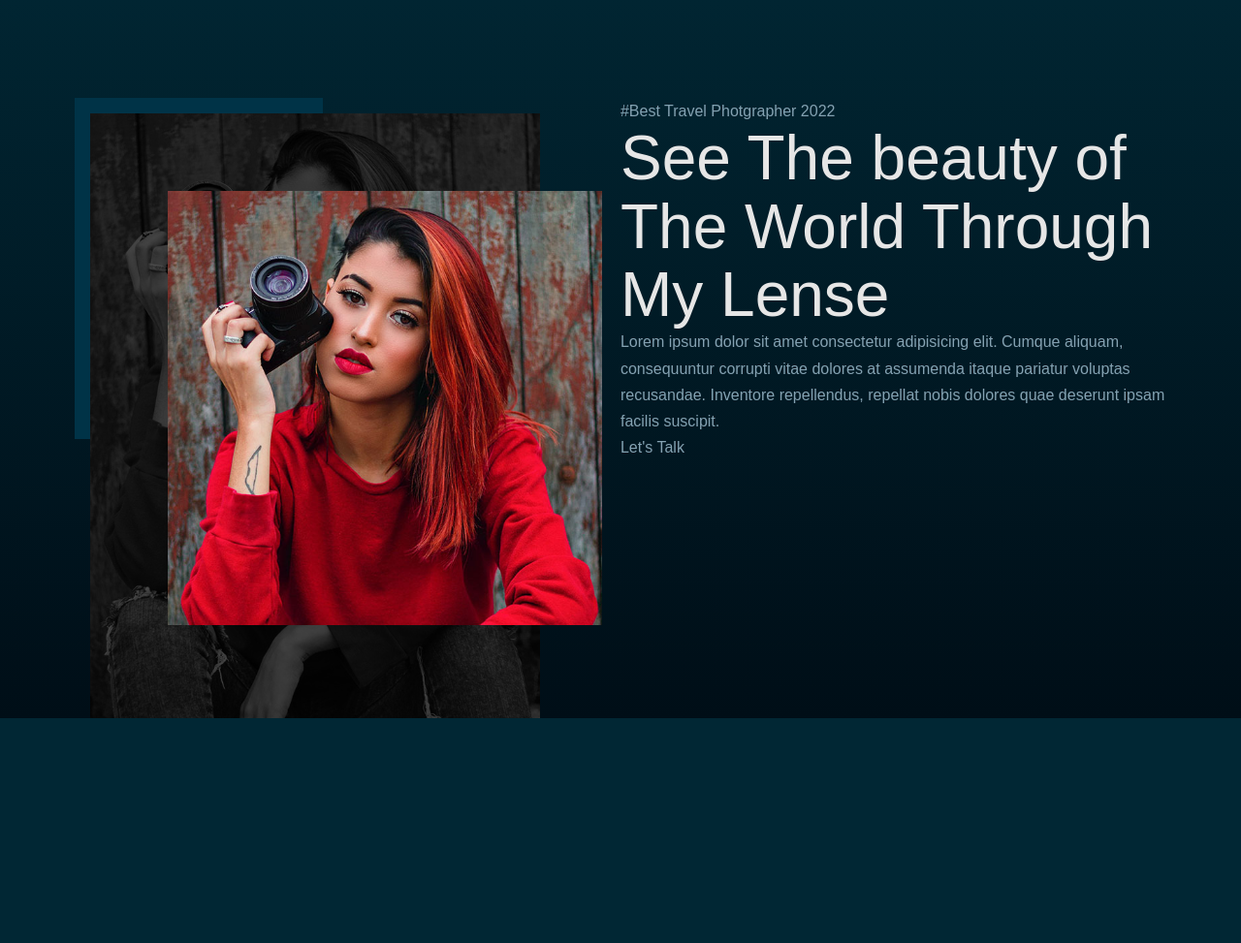
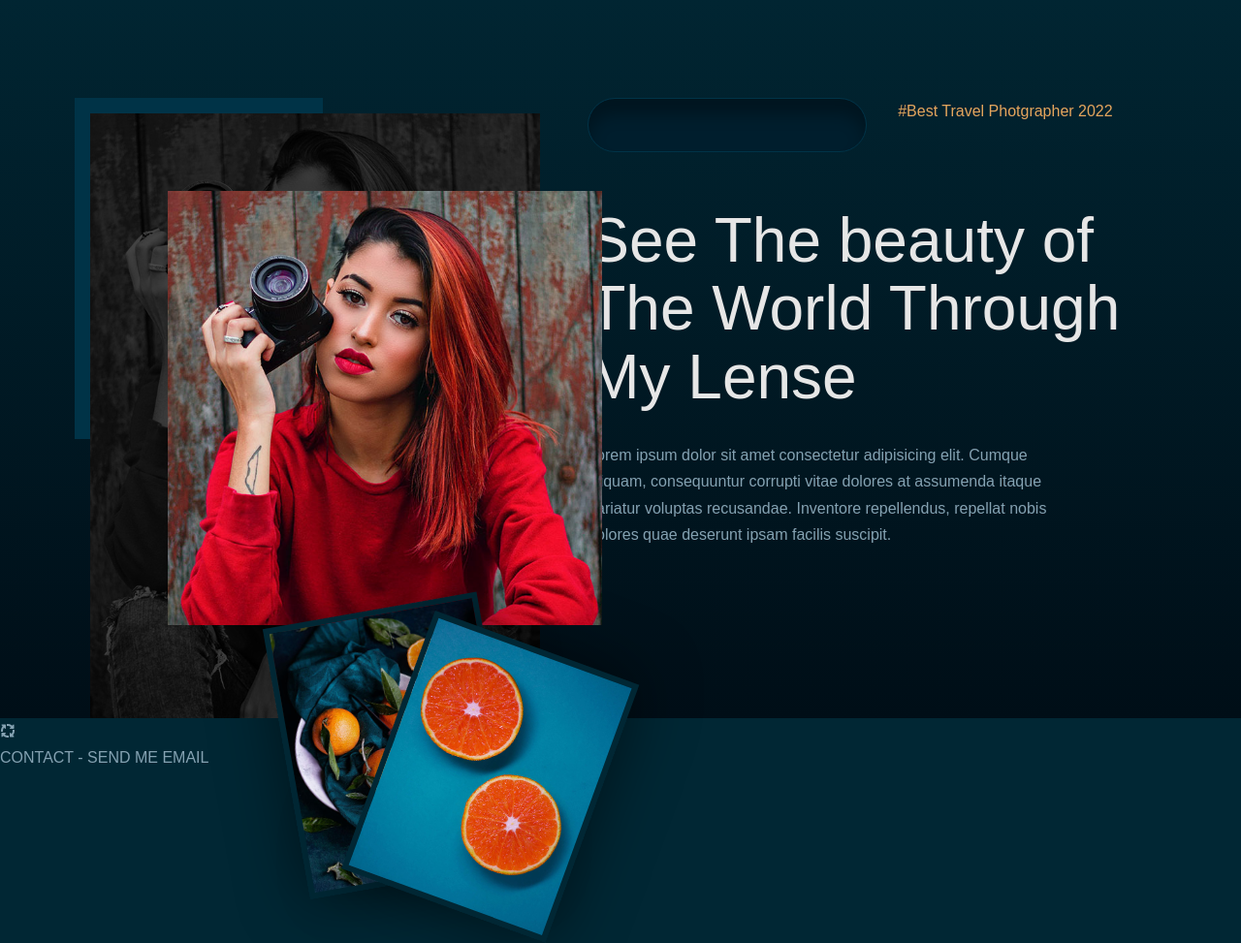
Before and after one commit to titohajili/Photography-Portfolio-Website, a plain HTML site: page index.html in a window 1280 px wide. Shown: the part 59-1032 px from the top of the page at 97% size. Before the commit the page ends 800 px from the top, so only its background shows below. Drawn offline with Linux system fonts and the light colour scheme.

Commit message:
Header Frames

```diff
--- a/index.html
+++ b/index.html
@@ -44,7 +44,7 @@
 
             <div class="header-right">
                 <div class="header-head">
-                    <div class="empty header-empty">
+                    <div class="empty header-empty"></div>
                         <a class="header-tag">#Best Travel Photgrapher 2022</a>
                     </div>
                     <h1>See The beauty of The World Through My Lense</h1>
@@ -52,10 +52,28 @@
                         Lorem ipsum dolor sit amet consectetur adipisicing elit. Cumque aliquam, consequuntur corrupti vitae dolores at assumenda itaque pariatur voluptas recusandae. Inventore repellendus, repellat nobis dolores quae deserunt ipsam facilis suscipit.
                     </p>
                     <a href="mailto:maqatito963@gmail.com" class="header-btn-md">Let's Talk</a>
-                </div>
+
             </div>
         </div>
     </header>
+
+    <div class="header-frames">
+        <div class="header-frame">
+            <img src="images/frame1.jpg" alt="Header Framde One">
+        </div>
+
+        <div class="header-frame">
+            <img src="images/frame2.jpg" alt="Header Framde One">
+        </div>
+    </div>
+
+    <a href="mailto:maqatito963@gmail.com" class="contact-btn header-btn">
+        <i class="fa-solid fa-arrows-spin"></i>
+        <p>CONTACT - SEND ME EMAIL</p>
+    </a>
+    <!-- ==========END OF HEADER========== -->
+
+
 
 
     <script src="main.js"></script>
--- a/style.css
+++ b/style.css
@@ -133,8 +133,8 @@ header{
 }
 .header-container{
     display: grid;
-    grid-template-columns: 40% 50%;
-    gap: 10%;
+    grid-template-columns: 43% 53%;
+    gap: 4%;
     margin-top: 10rem;
     position: relative;
 }
@@ -171,3 +171,58 @@ header{
     top: 0;
     left: 0;
 }
+
+.header-head{
+    display: flex;
+    gap: 2rem;
+    align-items: flex-start;
+}
+
+.empty{
+    height: 3.5rem;
+    width: 18rem;
+    background-color: var(--color-bg-2);
+    border-radius: calc(3.5rem / 2);
+    margin-bottom: 3.5rem;
+    box-shadow: inset 0 1rem 1rem rgba(0, 0, 0, 0.3);
+    border: 1px solid var(--color-bg-4);
+}
+.header-tag{
+    color: var(--color-primary-variant);
+}
+.header-right p{
+    margin-top: 2rem;
+    width: 85%;
+}
+.header-btn-md{
+    display: none;
+}
+.header-frames{
+    position: absolute;
+    top: 88vh;
+    right: 60rem;
+    transition: var(--transition);
+}
+
+.header-frame{
+    width: 14rem;
+    border: 0.4rem solid var(--color-bg-3);
+    box-shadow: 0 0 4rem rgba(0, 0, 0, 0.5);
+    position: absolute;
+    transform: rotate(-10deg);
+    transform-origin: bottom left;
+    transition: var(--transition);
+}
+.header-frame:nth-child(2){
+    transform: rotate(20deg);
+    top: -2rem;
+    left: 2rem;
+}
+.header-frames:hover .header-frame{
+    transform: rotate(0);
+
+}
+.header-frames:hover .header-frame:nth-child(2){
+    top: 0;
+    left: 15rem;
+}
```
